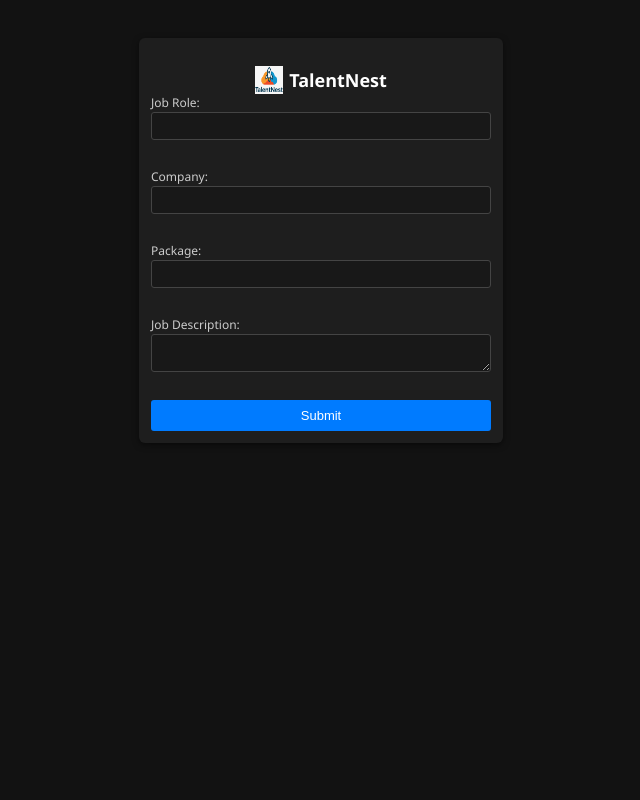
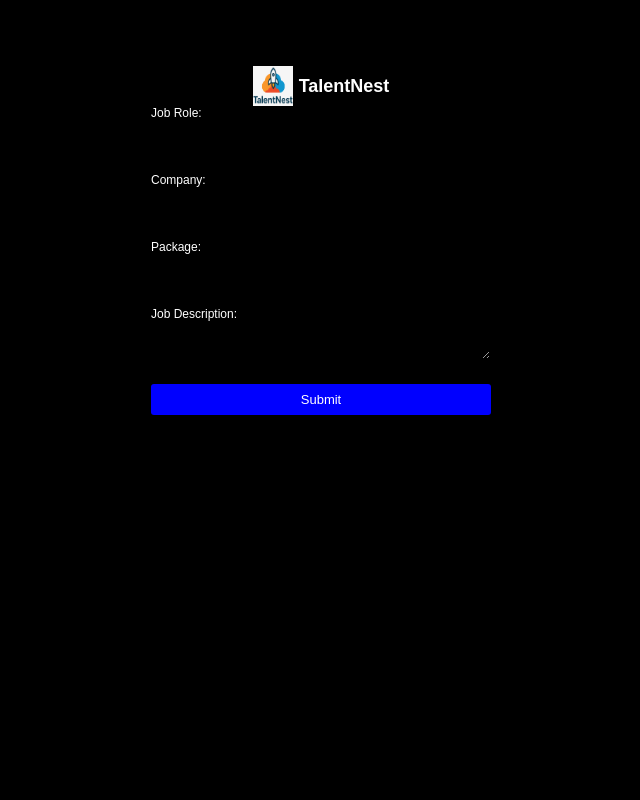
Before and after one commit to vinuthakg27/Talent-Nest-Application, a Flask app: page /create_job_page in a window 1280 px wide. Shown: the whole page, without its empty margins (319-959 px from the left). Run offline with Flask 3, Linux system fonts and the light colour scheme.

Commit message:
Updated all files

```diff
--- a/TalentNest Application/static/css/create_job.css
+++ b/TalentNest Application/static/css/create_job.css
@@ -1,12 +1,12 @@
 /* ===== Base Styles ===== */
 body {
-  font-family: 'Segoe UI', sans-serif;
-  background-color: #121212;
-  color: #f0f0f0;
+  font-family: sans-serif;
+  background-color: black;
+  color: white;
   display: flex;
   flex-direction: column;
   align-items: center;
-  min-height: 100vh;
+  min-height: 100px;
   margin: 0;
 }
 
@@ -19,16 +19,11 @@ body {
 .header-container h1 {
   margin: 0;
   font-size: 18px;
-  color: #fff;
+  color: white;
   display: flex;
   align-items: center;
   justify-content: center;
   gap: 6px;
-}
-
-.logo {
-  width: 28px;
-  height: 28px;
 }
 
 /* ===== Main Content ===== */
@@ -42,7 +37,7 @@ main {
 
 /* ===== Form Container ===== */
 form {
-  background-color: #1e1e1e;
+  background-color: black;
   padding: 12px;
   border-radius: 6px;
   box-shadow: 0 2px 6px rgba(0, 0, 0, 0.5);
@@ -56,7 +51,7 @@ form {
 label {
   margin-bottom: 1px;
   font-size: 12px;
-  color: #ccc;
+  color: white;
 }
 
 /* ===== Inputs & Textarea ===== */
@@ -64,33 +59,20 @@ input,
 textarea {
   padding: 4px 6px;
   font-size: 12px;
-  border: 1px solid #444;
-  background-color: #181818;
-  color: #fff;
+  border: 1px solid black;
+  background-color: black;
+  color: white;
   border-radius: 3px;
   margin-bottom: 6px;
-  resize: vertical;
   min-height: 28px;
-}
-
-input:focus,
-textarea:focus {
-  border-color: #3399ff;
-  outline: none;
 }
 
 /* ===== Submit Button ===== */
 button[type='submit'] {
   padding: 8px;
   font-size: 13px;
-  background-color: #007bff;
+  background-color: blue;
   color: white;
   border: none;
   border-radius: 3px;
-  cursor: pointer;
-  transition: background-color 0.2s ease;
 }
-
-button[type='submit']:hover {
-  background-color: #0056b3;
-}
--- a/TalentNest Application/static/js/recruiter_login.js
+++ b/TalentNest Application/static/js/recruiter_login.js
@@ -23,7 +23,6 @@ document.addEventListener('DOMContentLoaded', function() {
          console.error('Error:', error);
       })})
       signupButton.addEventListener('click', function(event) {
-       console.log('it is clicked');
       event.preventDefault();
       window.location.href = '/recruiter_register';
     })
--- a/TalentNest Application/templates/report.html
+++ b/TalentNest Application/templates/report.html
@@ -9,7 +9,7 @@
 <body>
   <div class="header">
     <h1>TalentNest Reports</h1>
-    <button onclick="window.location.href='/'">Logout</button>
+    <button type="submit"><a href='{{url_for("/")}}'></a>Logout</button>
   </div>
 
   <h2 class="subtitle">Reports</h2>
@@ -33,7 +33,7 @@
   </div>
 
   <div class="button-container">
-    <button onclick="history.back()">Back</button>
+    <button  type="button" ><a href="{{ url_for('recruiter_home') }}">Back</a></button>
   </div>
 
   <script src="{{ url_for('static', filename='js/report.js') }}"></script>
--- a/TalentNest Application/templates/student_reset_password.html
+++ b/TalentNest Application/templates/student_reset_password.html
@@ -9,8 +9,6 @@
 <body>
 <main>
   <div class='reset-container'>
-
-    <!-- Moved h1 inside the container -->
     <h1><u>Reset Your Password</u></h1>
 
     <form id='resetPasswordForm'>
```
